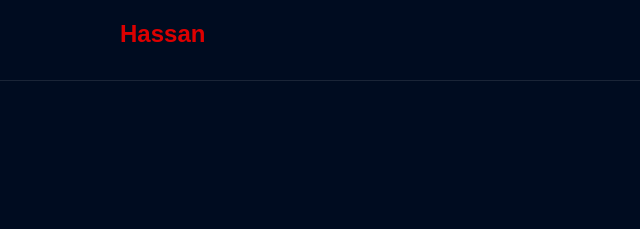
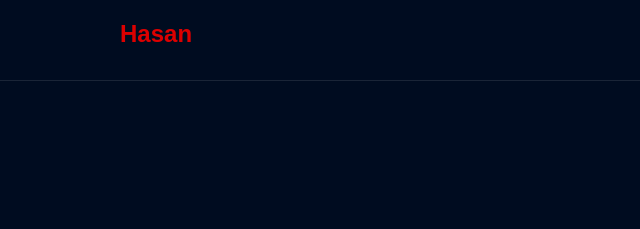
Before and after one commit to HassanMemon4/Portfolio-, a plain HTML site: page index.html in a window 1280 px wide. Shown: the top 229 px of the page, 0-640 px from the left. Drawn offline with Linux system fonts and the light colour scheme.

```diff
--- a/index.html
+++ b/index.html
@@ -12,7 +12,7 @@
         <nav  id="navbar" class="scrolled">
             <!-- logo -->
             <div class="logo">
-                <h2>Hassan </h2>
+                <h2>Hasan </h2>
             </div>
             <ul>
                 <li><a href="#home"><i class="fas fa-home home"></i>HOME</a></li>
```
